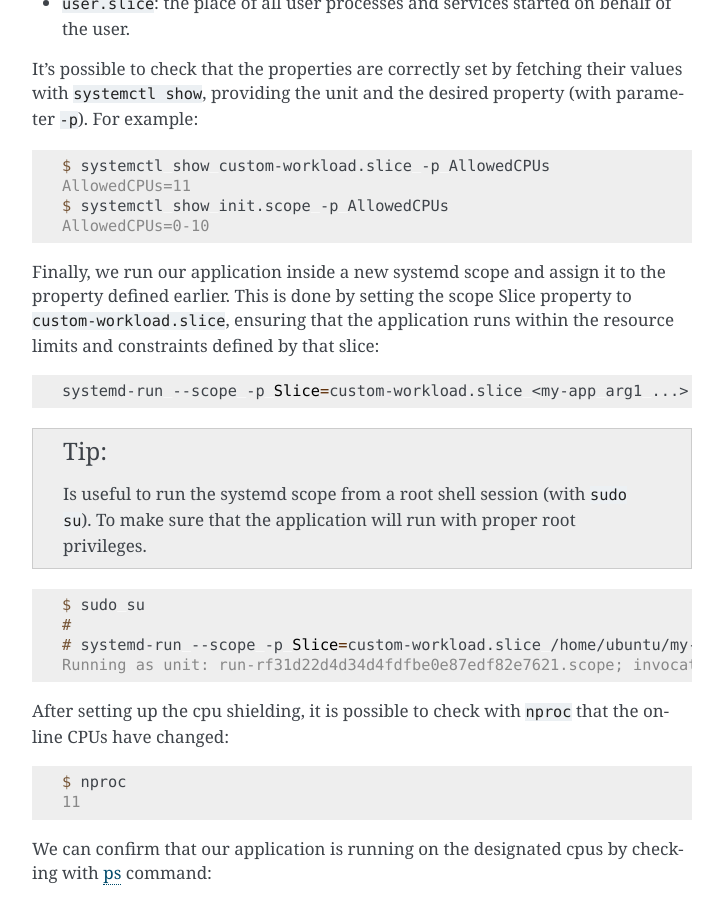
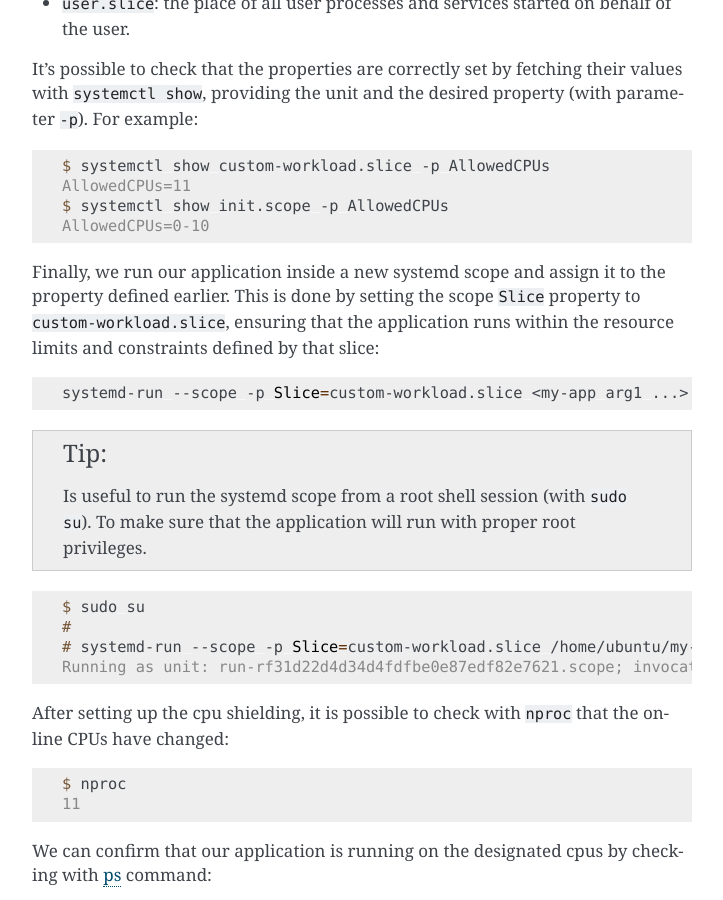
Before and after one commit to canonical/real-time-ubuntu-docs, a Sphinx documentation site: the page built from docs/how-to/using-cpusets.md, in a window 1280 px wide and 900 px high, scrolled down 1329 px. Shown: the whole window, without its empty margins (388-1111 px from the left). Built offline with Sphinx 7.4.7, drawn with Linux system fonts in a browser that asks for light colours.

````diff
--- a/docs/how-to/using-cpusets.md
+++ b/docs/how-to/using-cpusets.md
@@ -52,7 +52,7 @@ AllowedCPUs=0-10
 ```
 
 Finally, we run our application inside a new systemd scope and assign it to the property defined earlier.
-This is done by setting the scope Slice property to `custom-workload.slice`, ensuring that the application runs within the resource limits and constraints defined by that slice:
+This is done by setting the scope `Slice` property to `custom-workload.slice`, ensuring that the application runs within the resource limits and constraints defined by that slice:
 
 ```bash
 systemd-run --scope -p Slice=custom-workload.slice <my-app arg1 ...>
````
